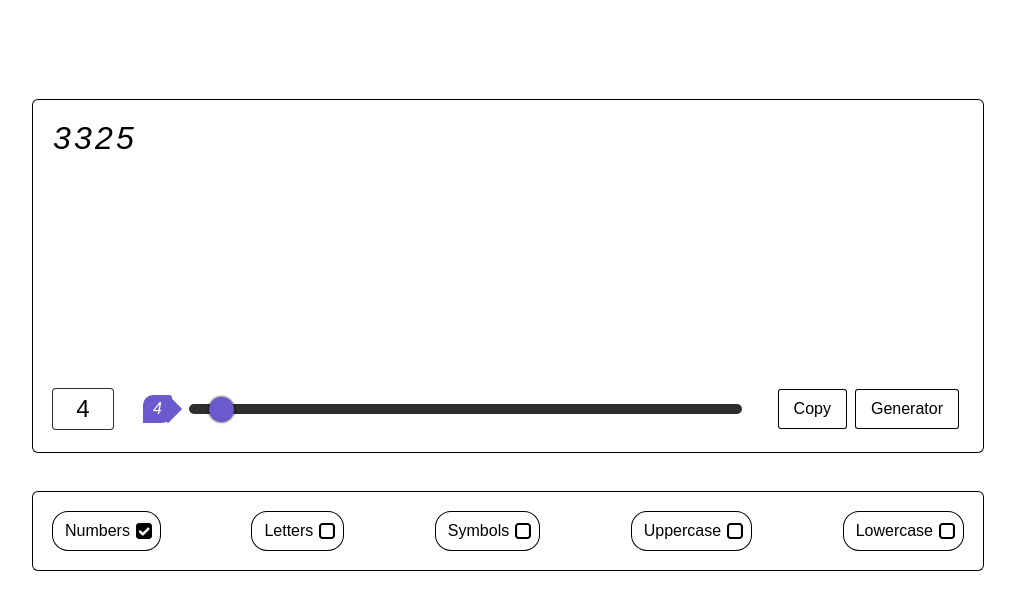
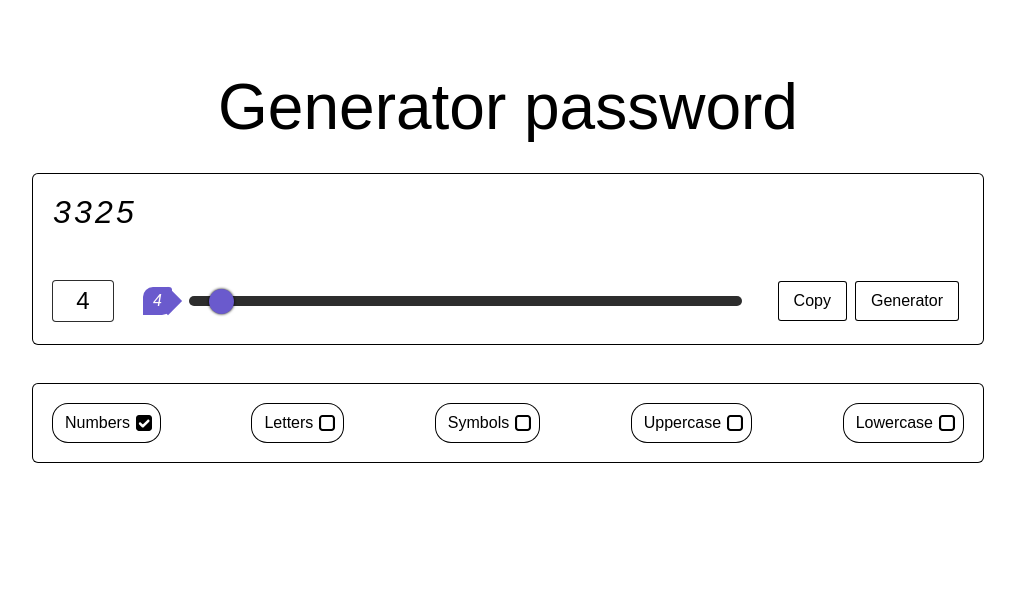
Before and after one commit to Mirudistok32/generator-password, a React (Create React App) app: page / in a window 1280 px wide. Shown: the top 610 px of the page, without its empty margins (132-1147 px from the left). Built offline with nearby package versions, Linux system fonts and the light colour scheme.

Commit message:
Create Title component

```diff
--- a/src/component/App/App.module.scss
+++ b/src/component/App/App.module.scss
@@ -2,5 +2,6 @@
   height: 100%;
   padding-top: 70px;
   display: flex;
-  justify-content: center;
+  align-items: center;
+  flex-direction: column;
 }
--- a/src/component/App/index.tsx
+++ b/src/component/App/index.tsx
@@ -1,10 +1,12 @@
 import React from 'react';
 import { Boxdisplay } from '../Boxdisplay';
+import { Title } from '../Title';
 import s from './App.module.scss';
 
 export const App = () => {
   return (
     <div className={s.app}>
+      <Title title="Generator password" />
       <Boxdisplay />
     </div>
   );
--- /dev/null
+++ b/src/component/Title/Title.module.scss
@@ -0,0 +1,5 @@
+@import "../../scss/mixins";
+.title {
+  @include fontPoppins(500, normal);
+  font-size: 4em;
+}
--- /dev/null
+++ b/src/component/Title/index.tsx
@@ -0,0 +1,17 @@
+import React from 'react'
+import s from './Title.module.scss'
+
+type PropsType = {
+    title: string
+}
+
+export const Title: React.FC<PropsType> = (props) => {
+
+    const { title } = props
+
+    return (
+        <div className={s.title}>
+            {title}
+        </div>
+    )
+}
```
